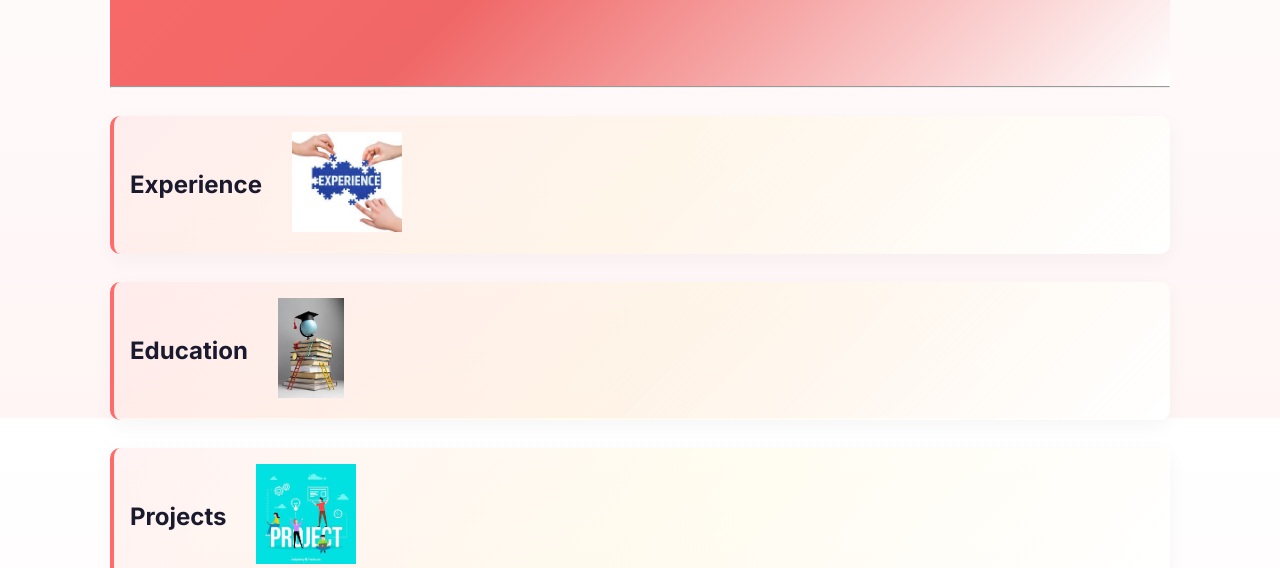
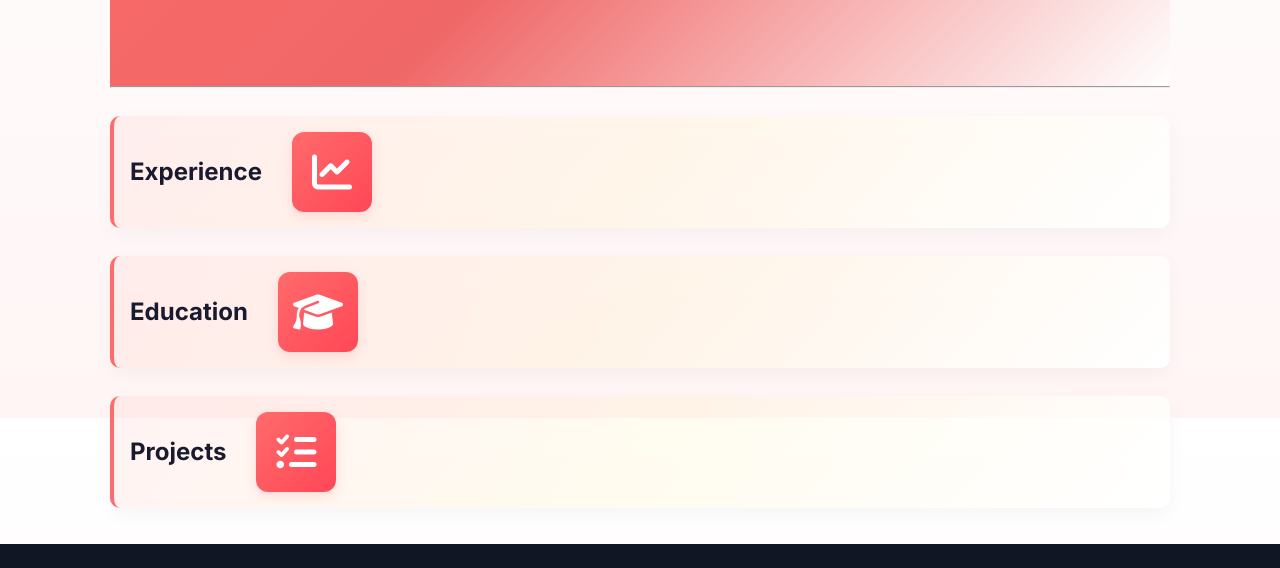
Before and after one commit to manjunathcshekar/my-portfolio, a plain HTML site: page index.html in a window 1280 px wide. Shown: the part 382-950 px from the top of the page. Drawn offline with Linux system fonts and the light colour scheme.

Commit message:
Replaced card-rows png to Icons

```diff
--- a/index.html
+++ b/index.html
@@ -7,6 +7,9 @@
 
   <!-- Optional: Google font (uncomment if you want) -->
   <link href="https://fonts.googleapis.com/css2?family=Inter:wght@300;400;600;700&display=swap" rel="stylesheet">
+
+  <!-- Font Awesome Icons -->
+  <link rel="stylesheet" href="https://cdnjs.cloudflare.com/ajax/libs/font-awesome/6.5.1/css/all.min.css" />
 
   <link rel="stylesheet" href="style.css" />
 </head>
@@ -54,22 +57,22 @@
 
     <section id="experience" class="card-row">
       <h2>Experience</h2>
-      <a href="Experience.html">
-        <img src="exp.png" alt="Experience" height="100" />
+      <a href="Experience.html" class="card-icon">
+        <i class="fa-solid fa-chart-line"></i>
       </a>
     </section>
 
     <section id="education" class="card-row">
       <h2>Education</h2>
-      <a href="/portfolio/Education.html">
-        <img src="edu.png" alt="Education" height="100" />
+      <a href="./Education.html" class="card-icon">
+        <i class="fa-solid fa-graduation-cap"></i>
       </a>
     </section>
 
     <section id="projects" class="card-row">
       <h2>Projects</h2>
-      <a href="/portfolio/Projects.html">
-        <img src="proj.png" alt="Projects" height="100" />
+      <a href="./Projects.html" class="card-icon">
+        <i class="fa-solid fa-list-check"></i>
       </a>
     </section>
   </main>
--- a/style.css
+++ b/style.css
@@ -157,6 +157,8 @@ main{max-width:1100px;margin:24px auto;padding:0 20px}
 }
 .card-row h2{margin-right:12px;color:#1a1a2e}
 .dark .card-row h2{color:#fff}
+.card-icon{display:flex;align-items:center;justify-content:center;width:80px;height:80px;background:linear-gradient(135deg, #ff6b6b 0%, #ff4757 100%);border-radius:12px;text-decoration:none;color:#fff;font-size:2.5rem;transition:all 0.3s ease;box-shadow:0 4px 12px rgba(255,107,107,0.2)}
+.card-icon:hover{transform:scale(1.1) rotate(5deg);box-shadow:0 8px 20px rgba(255,107,107,0.35)}
 
 /* footer */
 .site-footer{margin-top:36px;background:#0f1724;color:#fff;padding:28px 20px}
```
